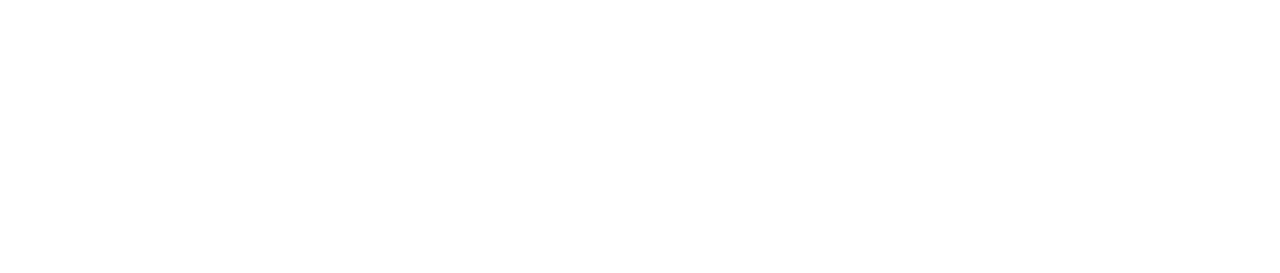
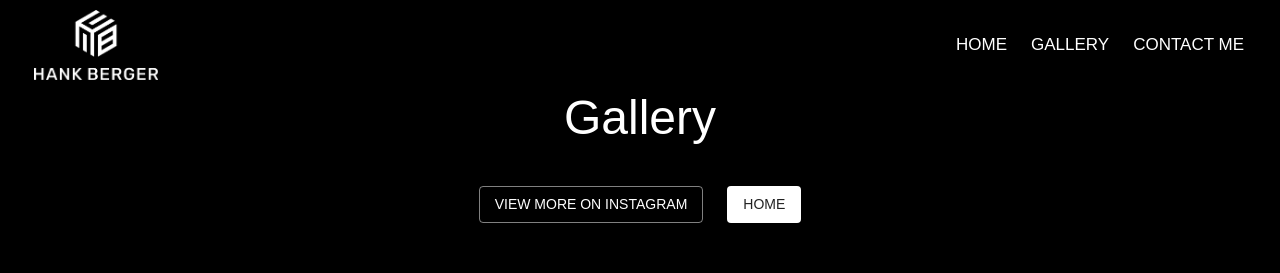
Before and after one commit to hankberger/portfolioWebsite, a React (Create React App) app: page /view in a window 1280 px wide. Before the commit this address had no page. Shown: the top 273 px of the page. Built offline with nearby package versions, Linux system fonts and the light colour scheme.

Commit message:
link updates.

```diff
--- a/src/App.js
+++ b/src/App.js
@@ -97,8 +97,8 @@ export default function App() {
                         Software Developer and Artist.
                       </Typography>
                       <Box textAlign='center'>
-                        <Button align = "right" color = "secondary" variant = "outlined" sx = {{marginRight: "12px" ,marginTop: "40px", align: "center"}}>Gallery</Button>
-                        <Button align = "right" color = "secondary" variant = "contained" sx = {{marginTop: "40px",marginLeft: "12px", align: "center"}}>Contact</Button>
+                        <Button href = "/view" align = "right" color = "secondary" variant = "outlined" sx = {{marginRight: "12px" ,marginTop: "40px", align: "center"}}>Gallery</Button>
+                        <Button href = "/contact" align = "right" color = "secondary" variant = "contained" sx = {{marginTop: "40px",marginLeft: "12px", align: "center"}}>Contact</Button>
                       </Box>
                   </Box>
                 </Card>
@@ -126,7 +126,7 @@ export default function App() {
                   Motion Graphics and Digital Artist.
                 </Typography>
                 <Box textAlign='center'>
-                  <Button href = "/gallery" align = "right" color = "secondary" variant = "outlined" sx = {{marginRight: "12px" ,marginTop: "40px", align: "center"}}>Gallery</Button>
+                  <Button href = "/view" align = "right" color = "secondary" variant = "outlined" sx = {{marginRight: "12px" ,marginTop: "40px", align: "center"}}>Gallery</Button>
                   <Button href = "/contact" align = "right" color = "secondary" variant = "contained" sx = {{marginTop: "40px",marginLeft: "12px", align: "center"}}>Contact</Button>
                 </Box>
 
--- a/src/components/about.jsx
+++ b/src/components/about.jsx
@@ -36,7 +36,7 @@ function About() {
 
                 <br></br><br></br>Let’s work together to create animations for any of your needs.
                 </Typography>
-                <Button href = "/gallery" align = "center" color = "secondary" variant = "contained" sx = {{marginLeft: "33%", marginTop: "40px", align: "center"}}>View Gallery</Button>
+                <Button href = "/view" align = "center" color = "secondary" variant = "contained" sx = {{marginLeft: "33%", marginTop: "40px", align: "center"}}>View Gallery</Button>
               </Grid>
             </Grid>
         </Box>
--- a/src/components/mobileAbout.jsx
+++ b/src/components/mobileAbout.jsx
@@ -48,7 +48,7 @@ function MobileAbout() {
 
                 <br></br><br></br>Let’s work together to create animations for any of your needs.
                     </Typography>
-                    <Button href = "/gallery" align = "center" color = "secondary" variant = "contained" sx = {{marginLeft: "33%", marginTop: "40px", align: "center"}}>View Gallery</Button>
+                    <Button href ="/view" align = "center" color = "secondary" variant = "contained" sx = {{marginLeft: "33%", marginTop: "40px", align: "center"}}>View Gallery</Button>
                 </Box>
             </Card>
             </Grid>
--- a/src/components/navbar.jsx
+++ b/src/components/navbar.jsx
@@ -31,9 +31,9 @@ const NavBar = (props) => {
     if(width <= 780){
         return(<AppBar position = "static" color = 'primary' elevation = {0} sx = {{margin: 0, padding: 0, listStyle: 'none'}} >
                     <Toolbar flexWrap = 'wrap'>
-                    <Box justifyContent = "center" maxWidth = "100%"   margin = '10px' marginLeft = '50px' align = 'center' display = 'flex' flexGrow = {1}>
+                    <Box justifyContent = "center" maxWidth = "100%"   margin = '10px' marginLeft = '0px' align = 'center' display = 'flex' flexGrow = {1}>
                         <a href = '/' align = 'center'>
-                        <img align = 'center' height = '70px' width = 'auto' src = "HankBergerLogo.png" alt = "Hank Berger Logo" noWrap/>
+                        <img align = 'center' height = '70px' width = 'auto' src = "HankBergerLogo.png" alt = "Hank Berger Logo"/>
                         </a>
                     </Box>
 
@@ -52,7 +52,7 @@ const NavBar = (props) => {
                     <Link variant = "button" color = "#ffffff" href = "/" underline = "hover" align = "center" sx = {linkCss}>
                         HOME
                     </Link>
-                    <Link variant = "button" color = "#ffffff" href = "/gallery" underline = "hover" align = "center" sx = {linkCss}>
+                    <Link variant = "button" color = "#ffffff" href = "/view" underline = "hover" align = "center" sx = {linkCss}>
                         GALLERY
                     </Link>
                     <Link variant = "button" color = "#ffffff" href = "/contact" underline = "hover" align = "center" sx = {linkCss}>
--- a/src/index.js
+++ b/src/index.js
@@ -7,7 +7,7 @@ import {
        } from "react-router-dom";
 import App from "./App";
 import Contact from "./pages/contact";
-import Gallery from "./pages/gallery";
+import Bruh from "./pages/bruh";
 import {createTheme} from '@mui/material/styles';
 import { ThemeProvider } from "@emotion/react";
 
@@ -45,7 +45,7 @@ render(
           <Routes>
             <Route path = "/" element = {<App/>} />
             <Route path = "contact" element = {<Contact/>} />
-            <Route path = "gallery" element = {<Gallery/>} />
+            <Route path = "view" element = {<Bruh/>}/>
           </Routes>
           </ThemeProvider>
         </BrowserRouter>,
--- a/src/pages/bruh.jsx
+++ b/src/pages/bruh.jsx
@@ -11,8 +11,8 @@ export default function Bruh(){
             Gallery
         </Typography>
         <Box textAlign='center'>
-                  <Button href = "/gallery" align = "right" color = "secondary" variant = "outlined" sx = {{marginRight: "12px" ,marginTop: "40px", align: "center"}}>View More on Instagram</Button>
-                  <Button href = "/contact" align = "right" color = "secondary" variant = "contained" sx = {{marginTop: "40px",marginLeft: "12px", align: "center"}}>Contact</Button>
+                  <Button target = "_blank" href = "https://www.instagram.com/hankberger/?hl=en" align = "right" color = "secondary" variant = "outlined" sx = {{marginRight: "12px" ,marginTop: "40px", align: "center"}}>View More on Instagram</Button>
+                  <Button href = "/" align = "right" color = "secondary" variant = "contained" sx = {{marginTop: "40px",marginLeft: "12px", align: "center"}}>Home</Button>
                 </Box>
          <Grid container spacing = {5} width = "80%" sx={{alignText: "center", margin: "0 auto"}}>
 
```
